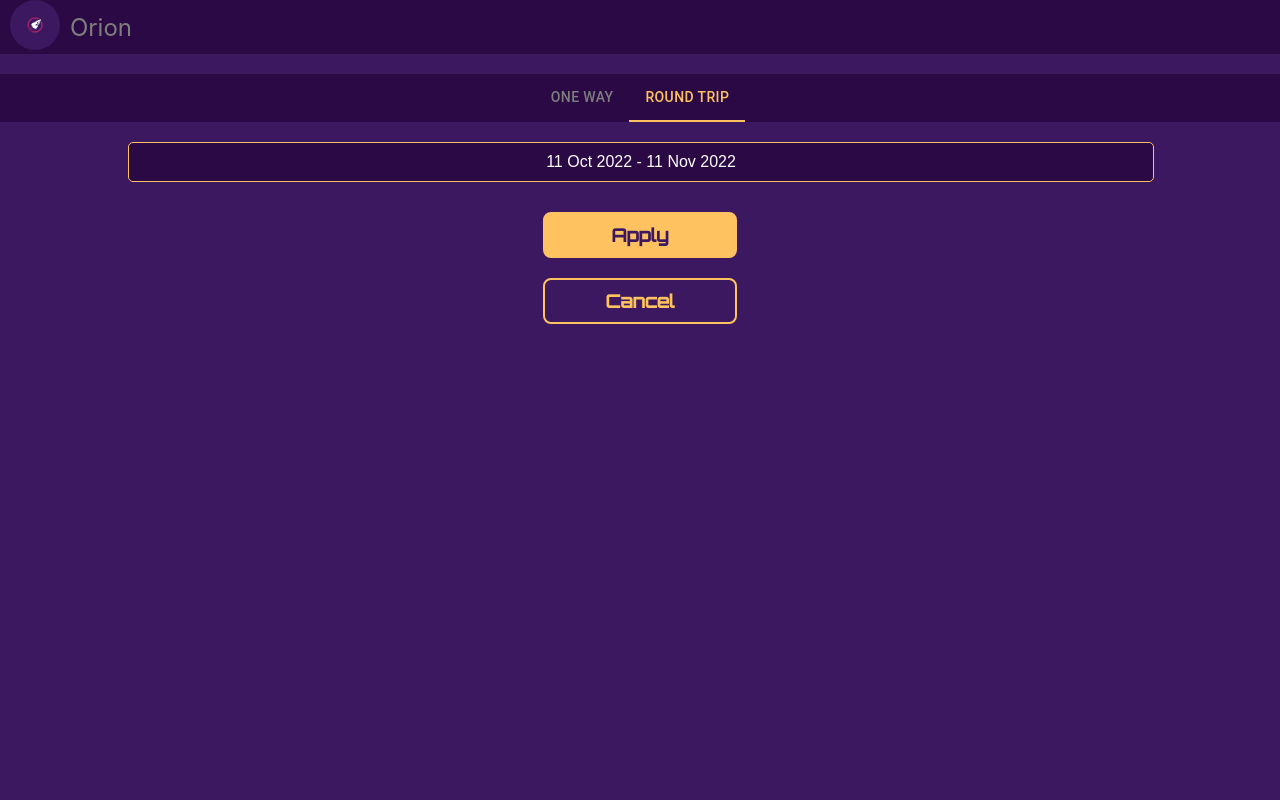
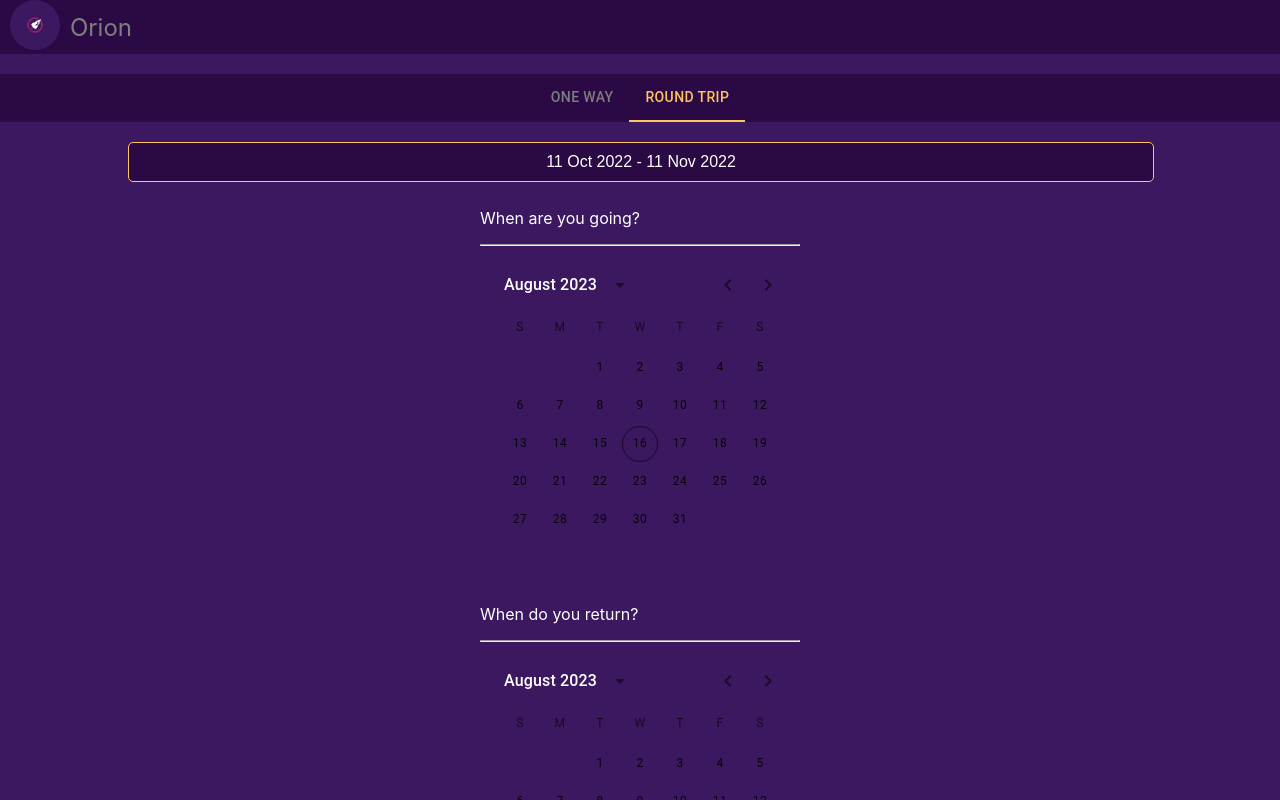
Before and after one commit to AbdulQadir98/CoffeeBits_Orion, a React (Create React App) app in the folder frontend/: page / in a window 1280 px wide. Both pictures are taken after a click on the tab "ROUND TRIP". Shown: the top 800 px of the page. Built offline with nearby package versions, Linux system fonts and the light colour scheme.

Commit message:
calendar styling

```diff
--- a/frontend/package.json
+++ b/frontend/package.json
@@ -8,9 +8,11 @@
     "@mui/icons-material": "^5.14.3",
     "@mui/material": "^5.14.5",
     "@mui/styled-engine-sc": "^5.12.0",
+    "@mui/x-date-pickers": "^6.11.2",
     "@testing-library/jest-dom": "^5.17.0",
     "@testing-library/react": "^13.4.0",
     "@testing-library/user-event": "^13.5.0",
+    "dayjs": "^1.11.9",
     "react": "^18.2.0",
     "react-dom": "^18.2.0",
     "react-router-dom": "^6.15.0",
--- a/frontend/src/components/TabOneContent.js
+++ b/frontend/src/components/TabOneContent.js
@@ -1,7 +1,7 @@
 // import { useState } from 'react'
-// import 'react-date-range/dist/styles.css';
-// import 'react-date-range/dist/theme/default.css';
-// import { Calendar } from 'react-date-range';
+import { LocalizationProvider } from '@mui/x-date-pickers/LocalizationProvider';
+import { AdapterDayjs } from '@mui/x-date-pickers/AdapterDayjs';
+import { DateCalendar } from '@mui/x-date-pickers/DateCalendar';
 
 const TabOneContent = () => {
 
@@ -10,17 +10,20 @@ const TabOneContent = () => {
   // };
   return (
     <div className='tab-content'>
-      <div class="input-container">
+      <div className="input-container">
         <input type="text" value="11 Oct 2022" readonly/>
       </div>
       <div className='calendar'>
-        {/* <Calendar
-          date={new Date()}
-          onChange={handleSelect}
-        /> */}
+        <p className="">
+          When are you going?
+        </p>
+        <hr />
+        <LocalizationProvider dateAdapter={AdapterDayjs}>
+          <DateCalendar />
+        </LocalizationProvider>
       </div>
-      <div class="submit-button">Apply</div>
-      <div class="cancel-button">Cancel</div>
+      <div className="submit-button">Apply</div>
+      <div className="cancel-button">Cancel</div>
     </div>
   );
 }
--- a/frontend/src/components/TabTwoContent.js
+++ b/frontend/src/components/TabTwoContent.js
@@ -1,6 +1,7 @@
-// import 'react-date-range/dist/styles.css';
-// import 'react-date-range/dist/theme/default.css';
-// import { Calendar } from 'react-date-range';
+// import { useState } from 'react'
+import { LocalizationProvider } from '@mui/x-date-pickers/LocalizationProvider';
+import { AdapterDayjs } from '@mui/x-date-pickers/AdapterDayjs';
+import { DateCalendar } from '@mui/x-date-pickers/DateCalendar';
 
 
 const TabTwoContent = () => {
@@ -11,23 +12,30 @@ const TabTwoContent = () => {
 
   return (
     <div className='tab-content'>
-      <div class="input-container">
+      <div className="input-container">
         <input type="text" value="11 Oct 2022 - 11 Nov 2022" readonly/>
       </div>
+
       <div className='calendar'>
-        {/* <Calendar
-          date={new Date()}
-          onChange={handleSelect}
-        /> */}
+        <p className="">
+          When are you going?
+        </p>
+        <hr />
+        <LocalizationProvider dateAdapter={AdapterDayjs}>
+          <DateCalendar />
+        </LocalizationProvider>
       </div>
       <div className='calendar'>
-        {/* <Calendar
-          date={new Date()}
-          onChange={handleSelect}
-        /> */}
+        <p className="">
+          When do you return?
+        </p>
+        <hr />
+        <LocalizationProvider dateAdapter={AdapterDayjs}>
+          <DateCalendar />
+        </LocalizationProvider>
       </div>
-      <div class="submit-button">Apply</div>
-      <div class="cancel-button">Cancel</div>
+      <div className="submit-button">Apply</div>
+      <div className="cancel-button">Cancel</div>
     </div>
   );
 }
--- a/frontend/src/styles/main.css
+++ b/frontend/src/styles/main.css
@@ -52,11 +52,12 @@
   }
 .calendar{
     max-width: 352px;
+    color: white;
   }
 .submit-button {
     display: inline-block;
     padding: 10px 20px;
-    margin-top: 20px;
+    margin-top: 10px;
     width: 150px;
     font-family: 'Orbitron';
     font-size: 18px;
```
Also changed, not shown: 1 other file (tests, documents, lock files or other folders).
